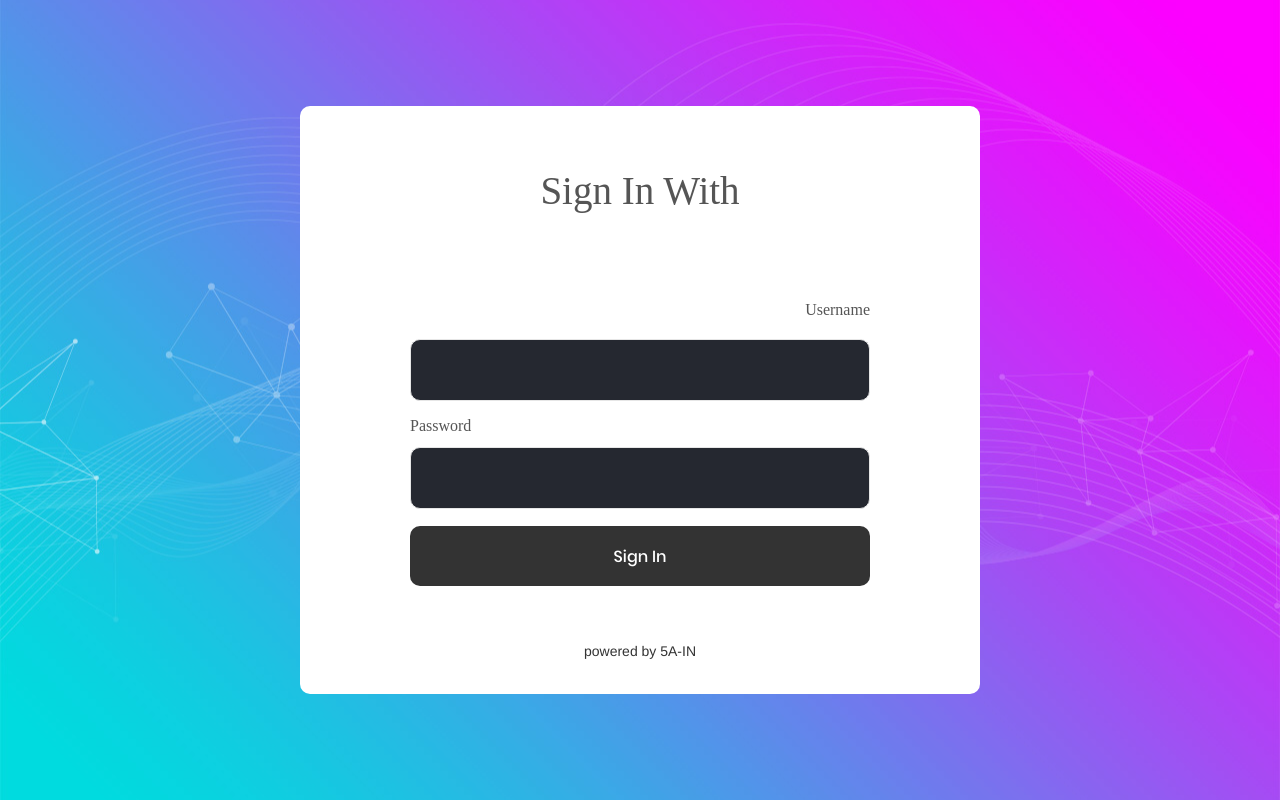
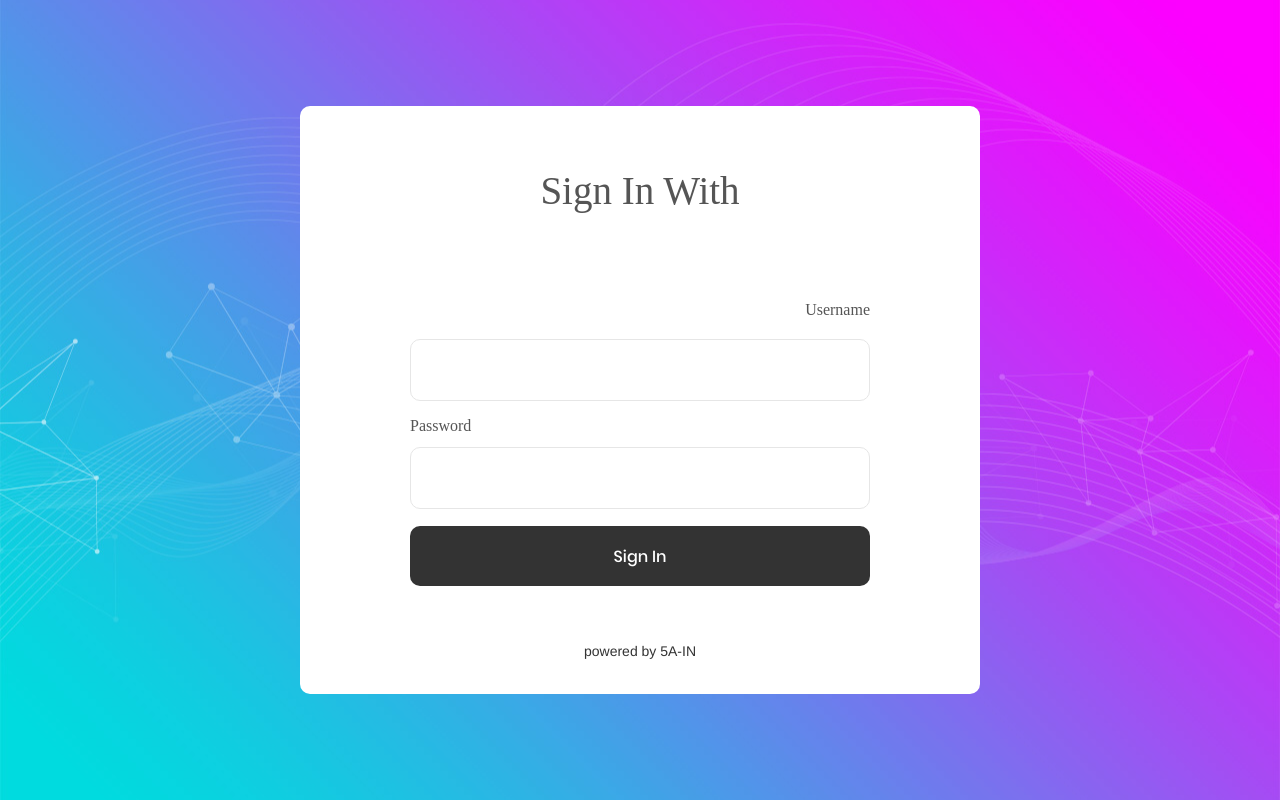
Before and after one commit to UrbiJr/digisignage, a PHP site: page /index.php?action=templateLogin in a window 1280 px wide. Run offline with PHP 8.4, Linux system fonts and the light colour scheme; some web fonts are replaced.

Commit message:
modifca colore form login

```diff
--- a/public_html/css/main.css
+++ b/public_html/css/main.css
@@ -300,7 +300,7 @@ iframe {
 .wrap-input100 {
   width: 100%;
   position: relative;
-  background-color:#252830;
+  background-color:white !important;
   border: 1px solid #e6e6e6;
   border-radius: 10px;
 }
```
